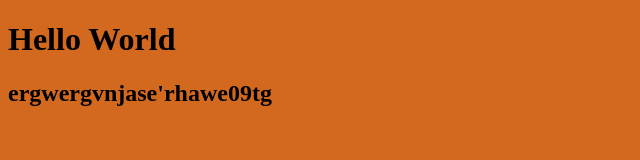
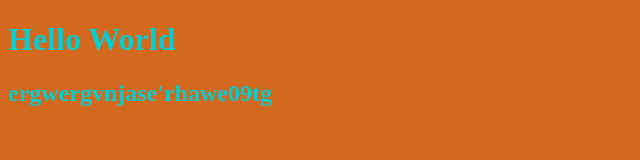
Before and after one commit to StanKarter/portfolio, a plain HTML site: page index.html in a window 1280 px wide. Shown: the whole page, without its empty margins (0-640 px from the left). Drawn offline with Linux system fonts and the light colour scheme.

Commit message:
меняем цвет

```diff
--- a/css/style.css
+++ b/css/style.css
@@ -1,4 +1,4 @@
 body {
     background-color: chocolate;
-
+    color: darkturquoise;
 }
```
